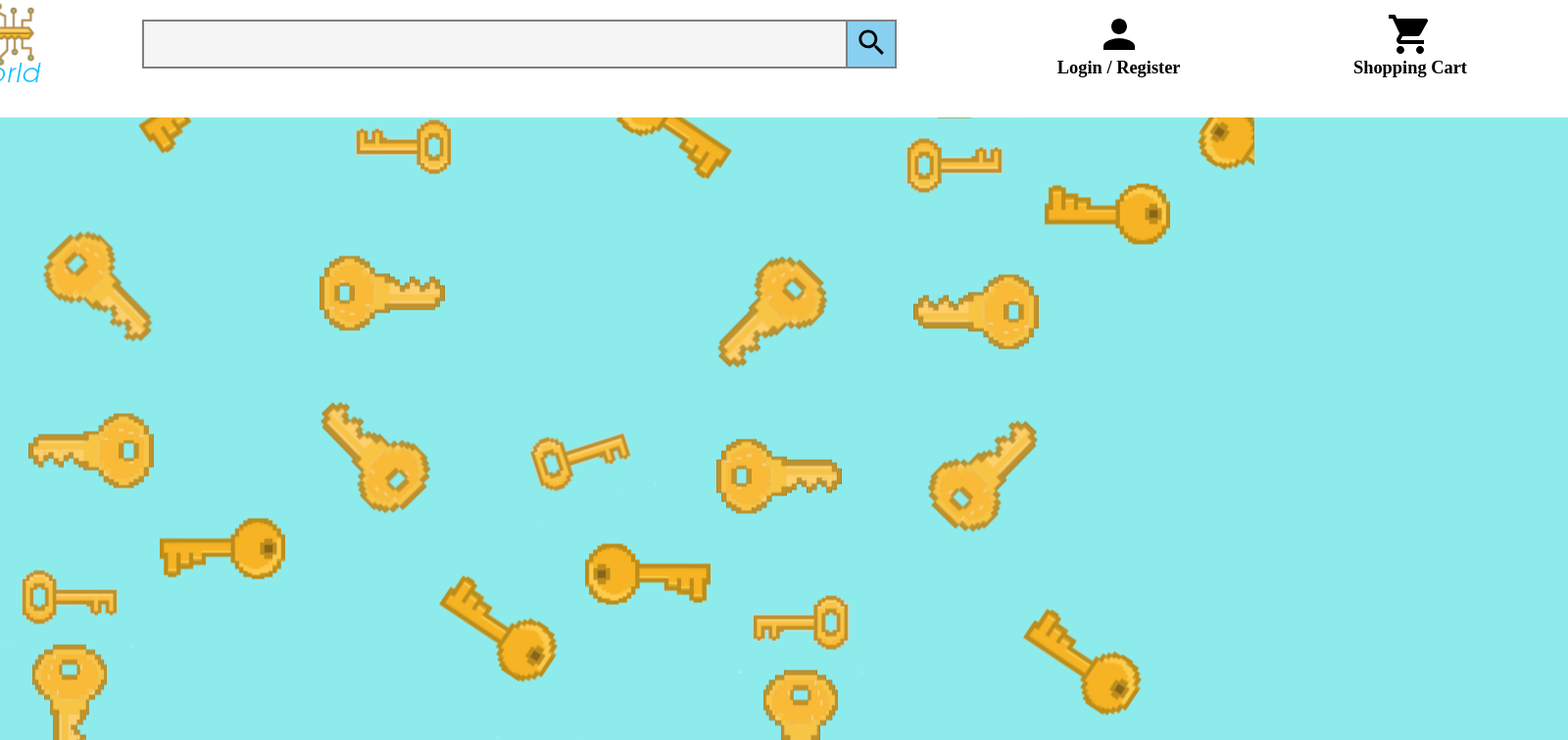
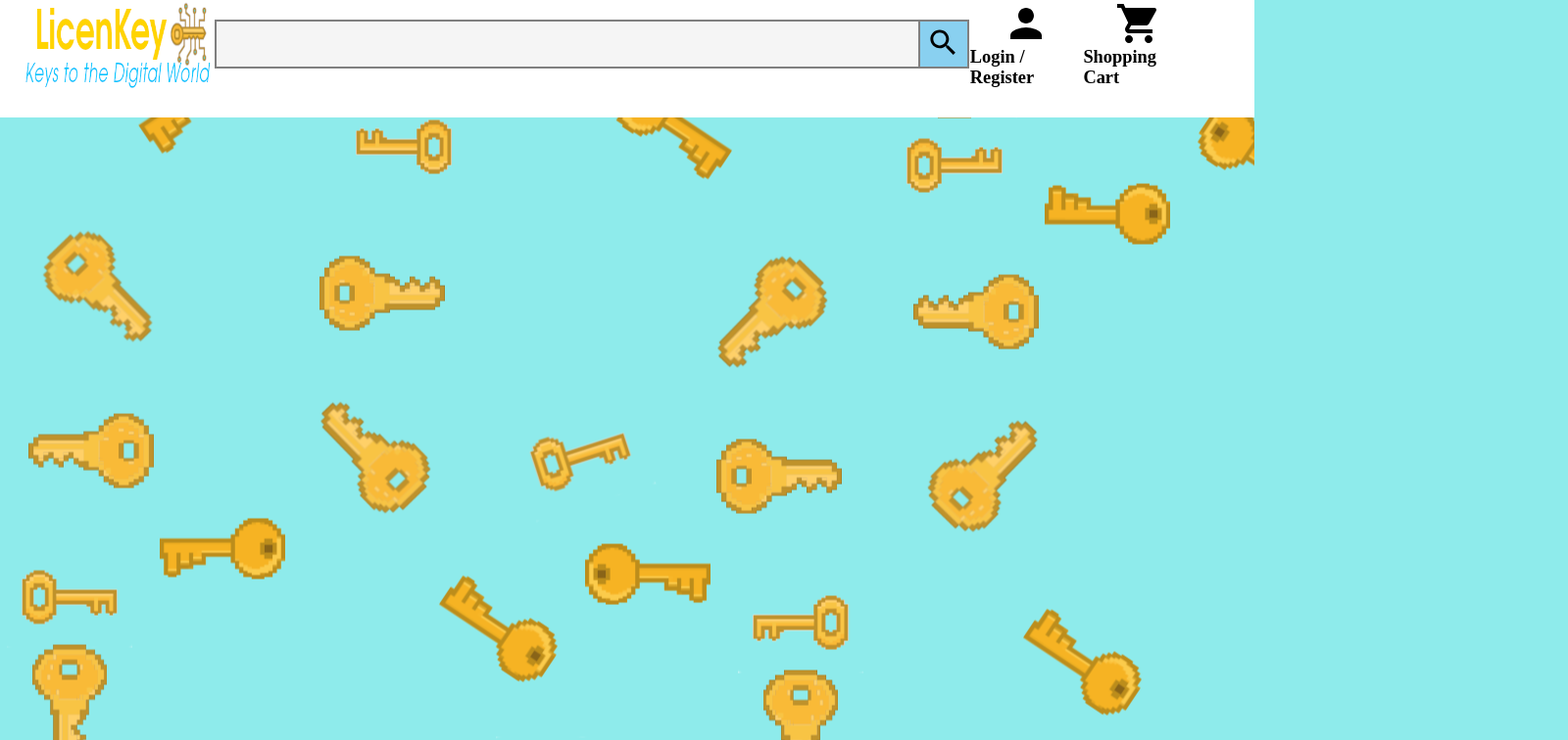
Before and after one commit to gszp1/LicenKey-Online-licence-key-store-application, a React (Vite) app in the folder frontend/: page / in a window 1280 px wide. Shown: the top 756 px of the page at 98% size, 1600 px wide, since content can reach past the window. Built offline with nearby package versions, Linux system fonts and the light colour scheme; a web font is replaced by a local one.

Commit message:
Fixes width.

```diff
--- a/frontend/src/components/NavigationBar/NavigationBarTop.module.css
+++ b/frontend/src/components/NavigationBar/NavigationBarTop.module.css
@@ -2,7 +2,8 @@
     display: flex;
     flex-direction: column;
     height: 120px;
-    width: 1920px;
+    width: 100%;
+    max-width: 1920px;
     background-color: white;
 }
 
```
